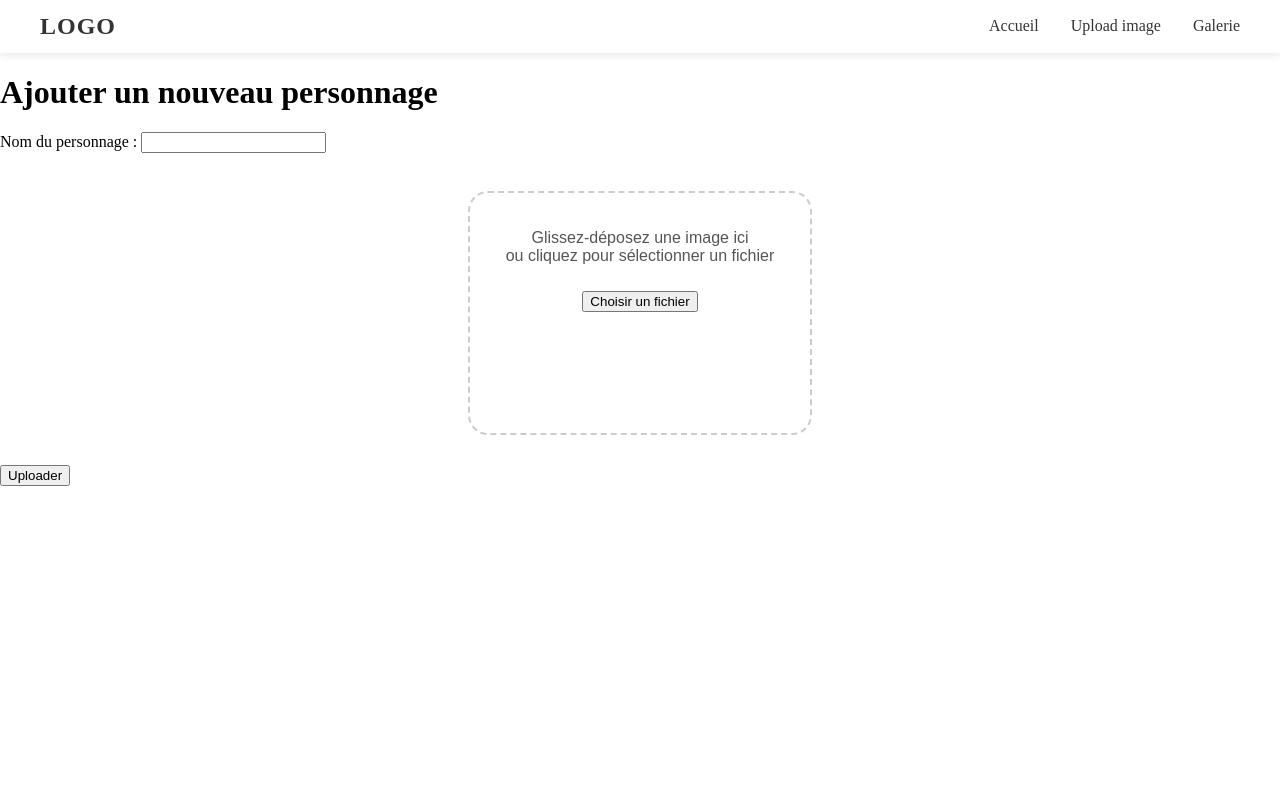
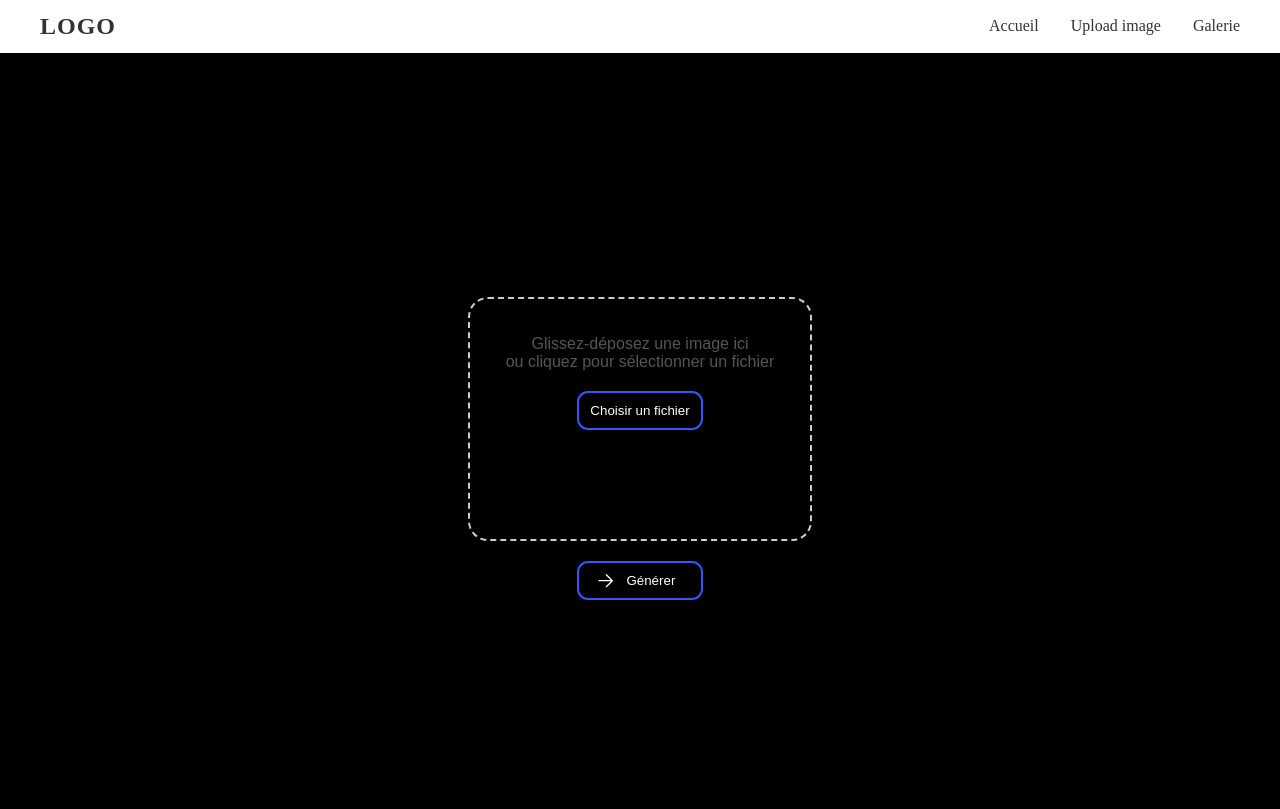
Before and after one commit to Lelelr/Mini_projet_docker, a Flask app: page /import in a window 1280 px wide. Before the commit the page ends 486 px from the top, so only its background shows below. Run offline with Flask 3, Linux system fonts and the light colour scheme.

Commit message:
Css page upload

```diff
--- a/static/css/import.css
+++ b/static/css/import.css
@@ -89,7 +89,81 @@ color: #333;
 }
 /* --------------------------------------------------------------- */
 
+.centre {
+    min-height: calc(100vh - 60px);
+    display: flex;
+    justify-content: center;
+    align-items: center;
+    flex-direction: column;
+    background-color: black;
+    padding-top: 1rem;
+}
 
+
+
+
+
+
+
+
+
+
+
+
+/* Bouton */
+.button {
+  background-color: #ffffff00;
+  color: #fff;
+  width: 9.5em;
+  height: 2.9em;
+  border: #3654ff 0.2em solid;
+  border-radius: 11px;
+  text-align: right;
+  transition: all 0.6s ease;
+  display: block;
+  margin: 20px auto 0 auto;
+  position: relative;
+}
+
+.button_2 {
+  background-color: #ffffff00;
+  color: #fff;
+  width: 9.5em;
+  height: 2.9em;
+  border: #3654ff 0.2em solid;
+  border-radius: 11px;
+  text-align: center;
+  transition: all 0.6s ease;
+  display: block;
+  margin: 20px auto 0 auto;
+  position: relative;
+}
+
+.button:hover {
+  background-color: #3654ff;
+  cursor: pointer;
+}
+
+.button_2:hover {
+  background-color: #3654ff;
+  cursor: pointer;
+}
+
+.button svg {
+  width: 1.6em;
+  margin: -0.2em 0.8em 1em;
+  position: absolute;
+  display: flex;
+  transition: all 0.6s ease;
+}
+
+.button:hover svg {
+  transform: translateX(5px);
+}
+
+.text {
+  margin: 0 1.5em
+}
 
 
 
--- a/templates/import.html
+++ b/templates/import.html
@@ -28,25 +28,31 @@
 
 
 
-
-    <h1>Ajouter un nouveau personnage</h1>
-
+    <div class="centre">
         <form id="uploadForm" action="/upload_personnage" method="post" enctype="multipart/form-data">
-        <label for="nom">Nom du personnage :</label>
-        <input type="text" name="nom" id="nom" required><br><br>
 
             <div id="drop-area">
                 <p>Glissez-déposez une image ici<br>ou cliquez pour sélectionner un fichier</p>
                 <input type="file" name="image" id="fileElem" accept="image/*" required>
-            <button type="button" id="fileSelect">Choisir un fichier</button>
+                <button type="button" id="fileSelect" class="button_2">Choisir un fichier</button>
 
                 <div id="preview"></div>
             </div>
 
 
+            <button type="submit" class="button">
+                <svg xmlns="http://www.w3.org/2000/svg" fill="none" viewBox="0 0 24 24" stroke-width="1.5" stroke="currentColor" class="w-6 h-6">
+                    <path stroke-linecap="round" stroke-linejoin="round" d="M4.5 12h15m0 0l-6.75-6.75M19.5 12l-6.75 6.75"></path>
+                </svg>
 
-        <button type="submit">Uploader</button>
+                <div class="text">
+                    Générer
+                </div>
+            </button>
+
         </form>
+    </div>
+
 
     <script>
         let dropArea = document.getElementById('drop-area');
```
Lines whose indentation alone changed are shown as unchanged.
